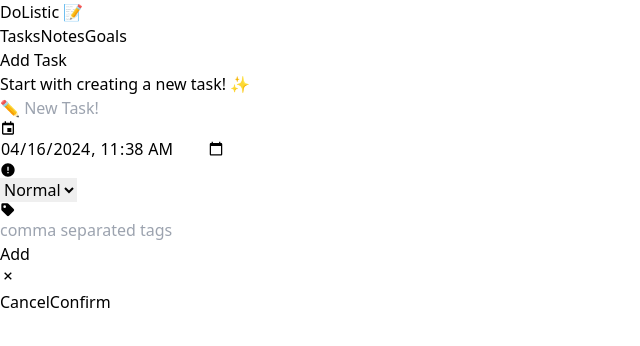
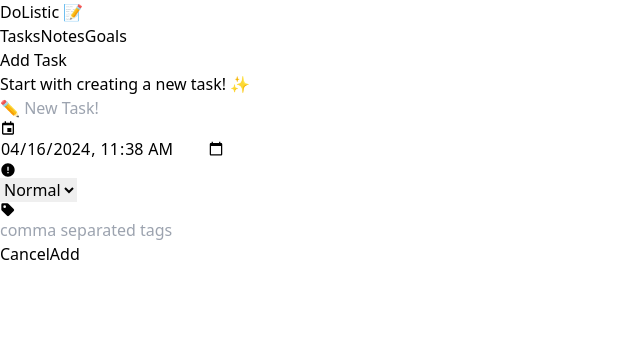
Before and after one commit to anantSinghCross/dolistic-productivity-suite, a React (Vite) app: page / in a window 1280 px wide. Both pictures are taken after a click on the button "Add Task". Shown: the top 346 px of the page, without its empty margins (0-640 px from the left). Built offline with nearby package versions, Linux system fonts and the light colour scheme.

Commit message:
Modified Modal component

```diff
--- a/src/common/Modal.jsx
+++ b/src/common/Modal.jsx
@@ -1,23 +1,21 @@
 import React from 'react'
-import { createPortal } from 'react-dom'
-import { BiX } from 'react-icons/bi'
 
-function Modal({ body=<p>Modal</p>, showControls = true, setVisible, onConfirm = ()=>{} }) {
-    const onClose = () => setVisible(false);
-    const onCancel = () => setVisible(false);
+function Modal({ body=<p>Modal</p>, showControls = true, onCancel=()=>{}, onConfirm = ()=>{}, confirmBtnText = 'Confirm' }) {
+    const outsideTouchHandler = (e) => {
+        if(e.target.id === e.currentTarget.id){
+            onCancel();
+        }
+    }
     return (
-    <div className="fixed top-0 left-0 flex w-screen h-screen items-center justify-center backdrop-blur backdrop-brightness-90">
-        <div className="flex w-max max-w-xl flex-col gap-4 rounded-xl bg-white p-4 shadow-md">
+    <div onClick={outsideTouchHandler} id='modal' className="fixed top-0 left-0 flex w-screen h-screen items-center justify-center backdrop-blur backdrop-brightness-90">
+        <div className="flex w-max max-w-xl flex-col gap-4 rounded-xl bg-white p-4 shadow">
             <div className="flex items-center gap-4">
                 {body}
-                {showControls && <button onClick={onClose} className="rounded-md px-3 py-1 self-start"><BiX/></button>}
             </div>
-            {showControls && (
-                <div className="flex justify-end gap-2">
-                    <button onClick={onCancel} className="rounded-md px-3 py-1 border hover:bg-slate-100">Cancel</button>
-                    <button onClick={onConfirm} className="rounded-md px-3 py-1 bg-indigo-500 text-white active:bg-indigo-600">Confirm</button>
-                </div>
-            )}
+            <div className="flex justify-end gap-2">
+                <button onClick={onCancel} className="rounded-md px-3 py-1 border hover:bg-slate-100">Cancel</button>
+                <button onClick={onConfirm} className="rounded-md px-3 py-1 bg-indigo-500 text-white active:bg-indigo-600">{confirmBtnText}</button>
+            </div>
         </div>
     </div>
   )
--- a/src/taskManager/components/AddTodo.jsx
+++ b/src/taskManager/components/AddTodo.jsx
@@ -34,6 +34,9 @@ function AddTodo() {
 
     const handleAddTodo = () => {
         const tags = sanitizeTags(tagsString);
+        setText("");
+        setTagsString("");
+        setPriority(2);
         if (text !== "") {
             dispatch(
                 addTodo({
@@ -43,10 +46,10 @@ function AddTodo() {
                     completeBy: dueDate,
                 })
             );
+            return true;
+        } else {
+            return false;
         }
-        setText("");
-        setTagsString("");
-        setPriority(2);
     };
 
     return (
@@ -59,10 +62,16 @@ function AddTodo() {
             {showModal &&
                 createPortal(
                     <Modal
-                        setVisible={setShowModal}
+                        confirmBtnText="Add"
+                        onConfirm={() => {
+                            if (handleAddTodo()) {
+                                setShowModal(false);
+                            }
+                        }}
+                        onCancel={() => setShowModal(false)}
                         body={
                             <div class="flex flex-col items-center rounded-lg w-max">
-                                <div class="flex flex-col flex-grow p-3 rounded-md">
+                                <div class="flex flex-col flex-grow rounded-md">
                                     <input class=" border p-2 rounded-md" type="text" placeholder="✏️ New Task!" value={text} min={"2024-04-12T00:00"} onChange={handleText} />
                                     <div class="flex flex-row flex-grow mt-2 mb-2 gap-2">
                                         <div class="flex flex-grow text-sm">
@@ -91,9 +100,6 @@ function AddTodo() {
                                         </div>
                                         <input class=" border w-full p-2 rounded-e-md" type="text" placeholder="comma separated tags" value={tagsString} onChange={handleTags} />
                                     </div>
-                                    <button class="self-end text-white bg-indigo-500 mt-4 px-3 py-1 rounded-md" onClick={handleAddTodo}>
-                                        Add
-                                    </button>
                                 </div>
                             </div>
                         }
--- a/src/taskManager/components/TodoItem.jsx
+++ b/src/taskManager/components/TodoItem.jsx
@@ -22,12 +22,17 @@ function TodoItem({
   const [editPriority, setEditPriority] = useState(priority);
   const [editTags, setEditTags] = useState(tags.join(", "));
   const [editCompleteBy, setEditCompleteBy] = useState(completeBy);
+  const [showModal, setShowModal] = useState(false);
 
   const handleEdit = () => {
     const tags = sanitizeTags(editTags);
     dispatch(editTodo({ id, text: editText, tags, priority: editPriority, completeBy:editCompleteBy }));
     setIsEditing(false);
   };
+
+  const handleDelete = () => {
+    dispatch(deleteTodo(id))
+  }
 
   const dateElement = !isEditing ? (
     <DueDate completeBy={completeBy} />
@@ -115,7 +120,7 @@ function TodoItem({
           </button>
           <button
             className="w-max rounded-md p-2 text-slate-500 hover:bg-slate-100"
-            onClick={() => dispatch(deleteTodo(id))}
+            onClick={handleDelete}
           >
             <BiTrash className="w-5 h-5" />
           </button>
```
